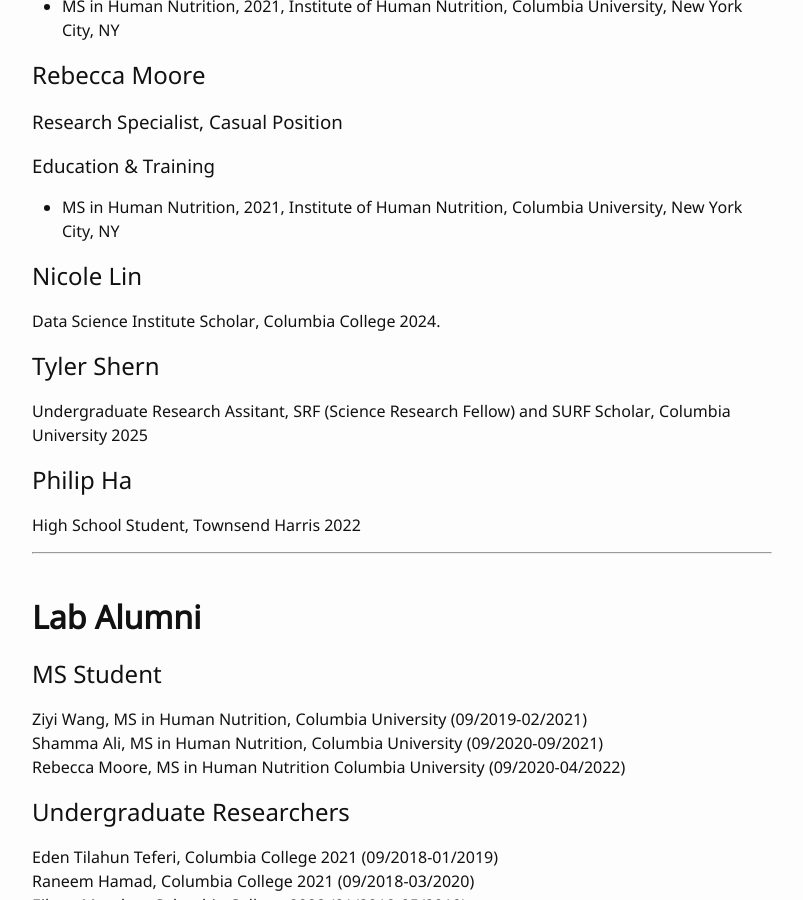
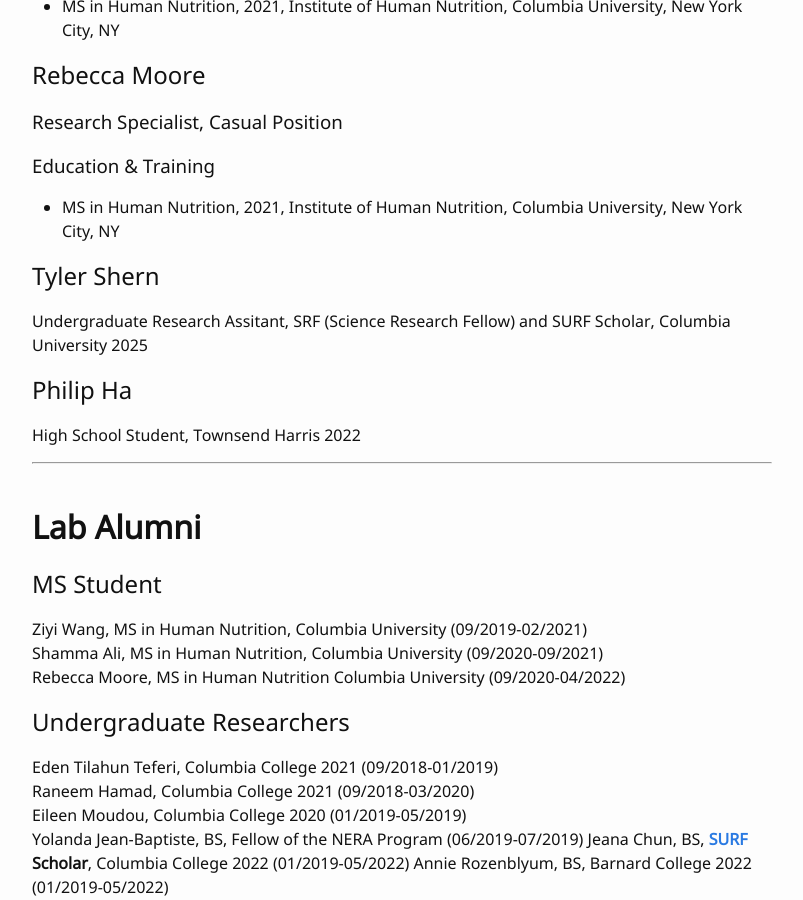
Before and after one commit to hanruizhang/zhanglab, a Jekyll site: the page built from 2_People.md, in a window 1280 px wide and 900 px high, scrolled down 2568 px. Shown: the whole window, without its empty margins (238-1041 px from the left). Built offline with Jekyll 4.4.1, drawn with Linux system fonts in a browser that asks for light colours; comment, search, counter and statistics services are not loaded.

Commit message:
Update 2_People.md

```diff
--- a/2_People.md
+++ b/2_People.md
@@ -83,9 +83,6 @@
 ### Education & Training
 - MS in Human Nutrition, 2021, Institute of Human Nutrition, Columbia University, New York City, NY
 
-## Nicole Lin
-#### Data Science Institute Scholar, Columbia College 2024.
-
 ## Tyler Shern
 #### Undergraduate Research Assitant, SRF (Science Research Fellow) and SURF Scholar, Columbia University 2025
 
```
